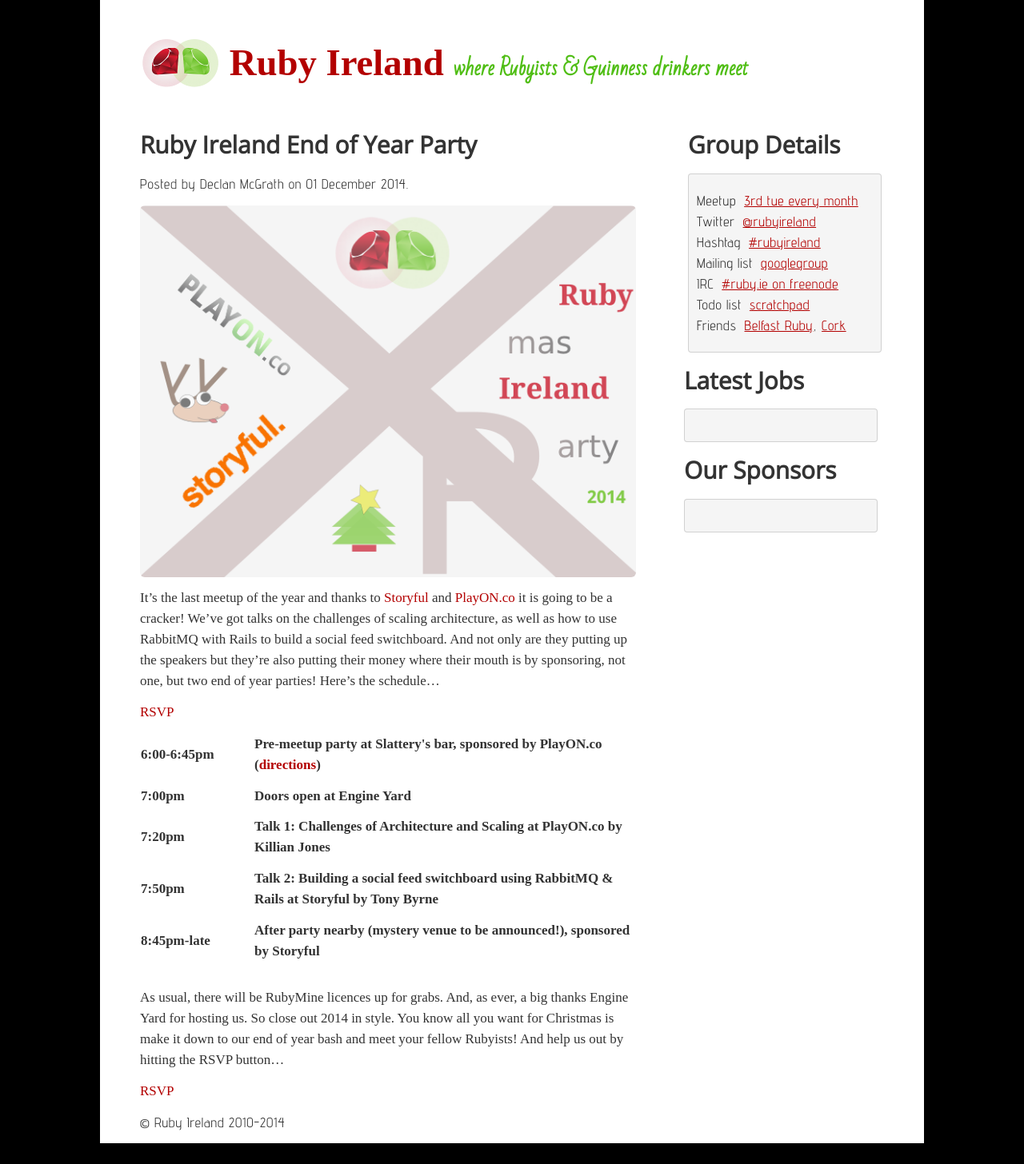
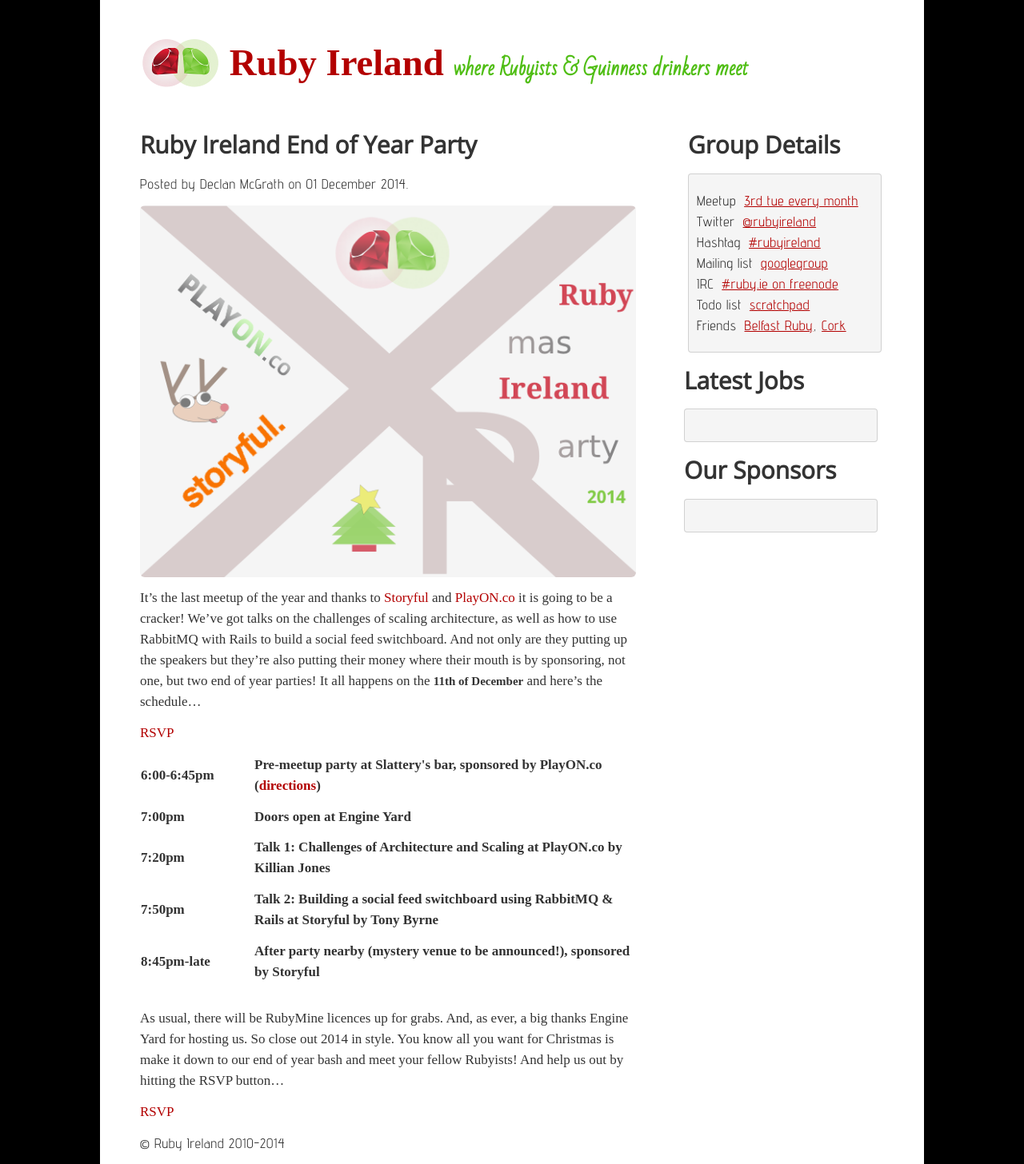
Before and after one commit to rubyireland/rubyireland.github.com, a Jekyll site: the page built from _posts/2014-12-01-ruby-ireland-end-of-year-party.markdown, in a window 1280 px wide. Shown: the whole page at 80% size. Built offline with Jekyll 4.4.1, drawn with Linux system fonts in a browser that asks for light colours; some web fonts are replaced; before the commit the page ends 1430 px from its top, so only the background shows below that.

Commit message:
Added the date.

```diff
--- a/_posts/2014-12-01-ruby-ireland-end-of-year-party.markdown
+++ b/_posts/2014-12-01-ruby-ireland-end-of-year-party.markdown
@@ -6,7 +6,7 @@ author: declan
 
 <img src="images/ruby_ireland_xmas_2014_poster_sp3.png" class="img-rounded" alt="Ruby Ireland End of Year Party Image" />
 
-It's the last meetup of the year and thanks to [Storyful](http://storyful.com/) and [PlayON.co](https://playon.co) it is going to be a cracker! We've got talks on the challenges of scaling architecture, as well as how to use RabbitMQ with Rails to build a social feed switchboard. And not only are they putting up the speakers but they're also putting their money where their mouth is by sponsoring, not one, but two end of year parties! Here's the schedule...
+It's the last meetup of the year and thanks to [Storyful](http://storyful.com/) and [PlayON.co](https://playon.co) it is going to be a cracker! We've got talks on the challenges of scaling architecture, as well as how to use RabbitMQ with Rails to build a social feed switchboard. And not only are they putting up the speakers but they're also putting their money where their mouth is by sponsoring, not one, but two end of year parties! It all happens on the <em>11th of December</em> and here's the schedule...
 
 <a href="http://www.meetup.com/rubyireland/events/218967073/" data-event="218967073" class="mu-rsvp-btn">RSVP</a>
 
```
